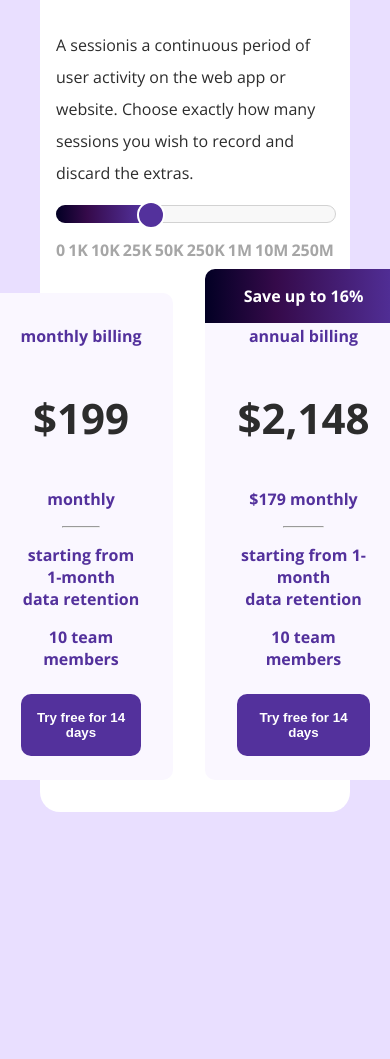
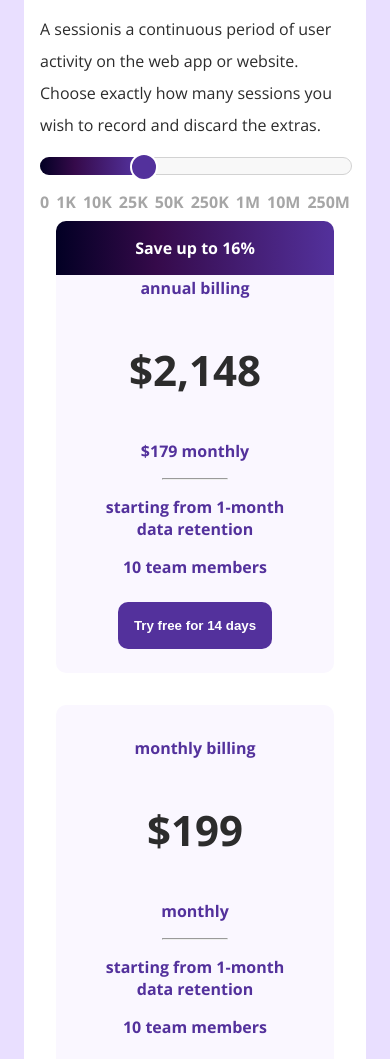
Before and after one commit to Dorelis26/Cost-Estimator, a plain HTML site: page index.html in a window 390 px wide. Shown: the part 444-1503 px from the top of the page. Before the commit the page ends 1296 px from the top, so only its background shows below. Drawn offline with nearby package versions, Linux system fonts and the light colour scheme.

Commit message:
Update index.css  adding media queries to make it dynamic

```diff
--- a/index.css
+++ b/index.css
@@ -236,3 +236,23 @@ h1 {
 	border-top-right-radius: 10px;
 	border-top-left-radius: 10px;
 }
+
+@media only screen and (width <= 750px) {
+	.card {
+		width: 100%;
+	}
+	.card-wrapper {
+		flex-wrap: wrap-reverse;
+	}
+	.container {
+		padding: 0 16px;
+	}
+}
+@media only screen and (width <= 600px) {
+	body {
+		padding: 16px;
+	}
+	.container {
+		padding: 0 16px;
+	}
+}
```
